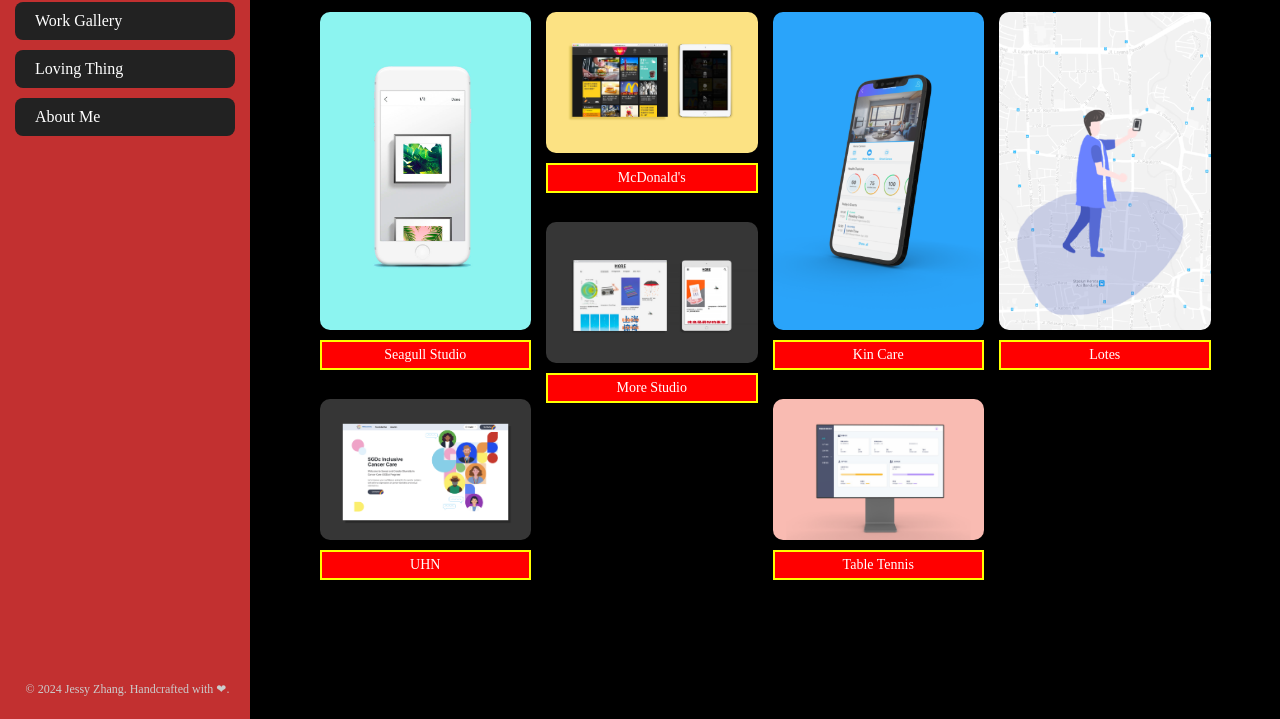
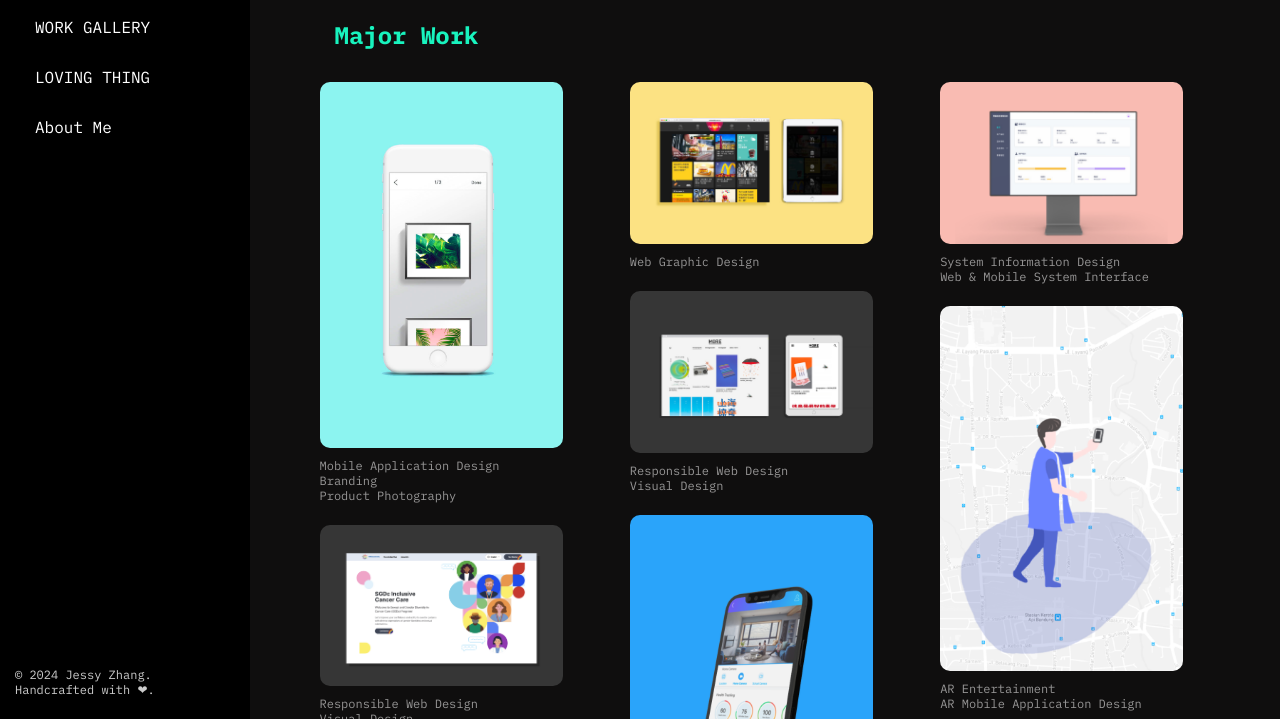
Before and after one commit to xinzhang-jessy/xinzhang-jessy.github.io, a plain HTML site: page index.html in a window 1280 px wide. Shown: the part 81-800 px from the top of the page. Drawn offline with Linux system fonts and the light colour scheme.

Commit message:
major work layout
side bar
waterfall image layout
image description

```diff
--- a/index.html
+++ b/index.html
@@ -5,6 +5,7 @@
     <meta name="viewport" content="width=device-width, initial-scale=1.0">
     <title>Jessy.Z Portfolio</title>
     <link rel="stylesheet" href="style.css">
+    <link href="https://fonts.googleapis.com/css2?family=IBM+Plex+Mono:wght@400;700&display=swap" rel="stylesheet">
 </head>
 <body>
     <div class="container">
@@ -13,14 +14,14 @@
             <nav>
                 <ul class="menu">
                     <li class="menu-item">
-                        <a href="#" aria-haspopup="true">Work Gallery</a>
+                        <a href="#" aria-haspopup="true">WORK GALLERY</a>
                         <ul class="submenu">
                             <li><a href="#">Major Work</a></li>
                             <li><a href="#">Featured Work</a></li>
                         </ul>
                     </li>
                     <li class="menu-item">
-                        <a href="#" aria-haspopup="true">Loving Thing</a>
+                        <a href="#" aria-haspopup="true">LOVING THING</a>
                         <ul class="submenu">
                             <li><a href="#">Photography</a></li>
                             <li><a href="#">Design</a></li>
@@ -29,14 +30,14 @@
                     <li class="menu-item">
                         <a href="#" aria-haspopup="true">About Me</a>
                         <ul class="submenu">
-                            <li><a href="#">Profile</a></li>
-                            <li><a href="#">Contact</a></li>
+                            <li><a href="#">Biography</a></li>
+                            <li><a href="#">Resume</a></li>
                         </ul>
                     </li>
                 </ul>
             </nav>
             <footer class="footer">
-                <p>&copy; 2024 Jessy Zhang. Handcrafted with ❤.</p>
+                <p>&copy; 2024 Jessy Zhang.<br>Handcrafted with ❤.</p>
             </footer>
         </div>
     <div class="main-content">
@@ -48,43 +49,49 @@
                     <figure>
                         <img src="tbn_major work/tbn_ss.png" alt="seagull studio">
                     </figure>
-                    <p class="description">Seagull Studio</p>
+                    <p class="description">Mobile Application Design<br>Branding<br>Product Photography</p>
                 </div>
                 <div class="waterfall-item">
                     <figure>
                         <img src="tbn_major work/tbn_uhn.png" alt="uhn">
                     </figure>
-                    <p class="description">UHN</p>
+                    <p class="description">Responsible Web Design<br>Visual Design</p>
+                <div class="waterfall-item">
+                        <figure>
+                            <img src="tbn_major work/tbn_wv.png" alt="wv">
+                        </figure>
+                        <p class="description">AR & Voice Interface Design<br>Accessible Design</p>
+                    </div>
                 </div>
                 <div class="waterfall-item">
                     <figure>
                         <img src="tbn_major work/tbn_mcd.png" alt="mcd">
                     </figure>
-                    <p class="description">McDonald's</p>
+                    <p class="description">Web Graphic Design</p>
                 </div>
                 <div class="waterfall-item">
                     <figure>
                         <img src="tbn_major work/tbn_ms.png" alt="more studio">
                     </figure>
-                    <p class="description">More Studio</p>
+                    <p class="description">Responsible Web Design<br>Visual Design</p>
                 </div>
                 <div class="waterfall-item">
                     <figure>
                         <img src="tbn_major work/tbn_kc.png" alt="kin care">
                     </figure>
-                    <p class="description">Kin Care</p>
+                    <p class="description">Mobile Application Design<br>Accessible Design<br>Health Monitor Design </p>
                 </div>
                 <div class="waterfall-item">
                     <figure>
                         <img src="tbn_major work/tbn_tt.png" alt="table tennis">
                     </figure>
-                    <p class="description">Table Tennis</p>
+                    <p class="description">System Information Design<br>Web & Mobile System Interface</p>
                 </div>
                 <div class="waterfall-item">
                     <figure>
                         <img src="tbn_major work/tbn_l.png" alt="lotes">
                     </figure>
-                    <p class="description">Lotes</p>
+                    <p class="description">AR Entertainment<br>AR Mobile Application Design</p>
                 </div>
             </main>
         </div>
--- a/style.css
+++ b/style.css
@@ -16,27 +16,32 @@
     left: 0;
     top: 0;
     overflow-y: auto;
-    background: #c23030; /* Dark tone for the sidebar */
+    background: #000000; /* Dark tone for the sidebar */
     color: #fff;
     padding: 20px 15px;
     box-sizing: border-box;
+    font-family: 'IBM Plex Mono', monospace;
+
 }
 
 .brand-name {
     font-size: 24px;
-    color: #ade8f4; /* Light blue color for the brand name */
+    color: #ffffff; /* Light blue color for the brand name */
     margin-bottom: 20px;
-    text-align: center;
+    text-align: left;
+    margin-left: 20px;
 }
 
 .menu {
     list-style: none;
     padding: 0;
     margin: 0;
+
 }
 
 .menu-item {
     margin-bottom: 10px; /* Space between menu items */
+
 }
 
 .menu-item > a {
@@ -44,15 +49,16 @@
     text-decoration: none;
     display: block;
     padding: 10px 20px;
-    border-radius: 8px; /* Rounded corners for menu items */
-    background: #222; /* Slightly darker background for menu items */
+    /*border-radius: 14px; /* Rounded corners for menu items */
+   /* background: #222; /* Slightly darker background for menu items */
     transition: background 0.3s, color 0.3s;
+    text-align: left;
 }
 
 .menu-item > a:hover,
 .menu-item > a:focus {
-    background: #444; /* Lighter shade for hover */
-    color: #ade8f4; /* Light blue for text on hover */
+    /* background: #444; /* Lighter shade for hover */
+    color: #18F3BE; /* Light blue for text on hover */
 }
 
 .submenu {
@@ -71,7 +77,7 @@
     padding: 5px 15px;
     display: block;
     text-decoration: none;
-    border-radius: 5px;
+    border-radius: 14px;
 }
 
 .submenu li a:hover {
@@ -82,7 +88,7 @@
     position: absolute;
     bottom: 10px;
     width: 90%;
-    text-align: center;
+    text-align: left;
     font-size: 12px;
     color: #ccc;
 }
@@ -108,22 +114,29 @@
     width: calc(100% - 250px);
     padding: 20px;
     box-sizing: border-box;
-    background-color: #000000; /* Set your desired background color */
+    background-color: #0F0E0E; /* Set your desired background color */
     background-attachment: fixed; /* This makes the background not scroll */
     min-height: 100vh; /* Ensures the background covers the full viewport height */
     overflow-y: auto; /* Allows content to scroll if it exceeds the viewport height */
 }
 
-/* Add this new style for the main content title */
+/* Updated styles for the main content title */
 .main-content h1 {
     color: white;
     margin-top: 0; /* Keeps the title aligned properly */
+    font-family: 'IBM Plex Mono', monospace;
+    font-weight: 600;
+    font-size: 24px;
+    margin-top: 80px;
+    margin-left: 5%; /* Align with the waterfall gallery */
+    padding-left: 15px; /* Match the padding of waterfall-item */
+    color: #18F3BE;
 }
 
 /* Adjust your existing waterfall-gallery styles */
 .waterfall-gallery {
-    column-count: 4; /* Changed from 3 to 4 */
-    column-gap: 15px;
+    column-count: 3; /* Changed from 3 to 4 */
+    column-gap: 40px;
     padding: 15px;
     width: 90%;
     margin: 0 auto;
@@ -131,7 +144,7 @@
 
 .waterfall-item {
     break-inside: avoid;
-    margin-bottom: 15px;
+    margin-bottom: 10px;
     display: flex;
     flex-direction: column;
 }
@@ -142,7 +155,7 @@
 }
 
 .waterfall-item img {
-    width: 100%;
+    width: 90%;
     height: auto;
     display: block;
 }
@@ -150,13 +163,12 @@
 .waterfall-item .description {
     display: block;
     margin-top: 10px;
-    text-align: center;
-    color: white;
-    font-size: 14px;
-    padding: 5px;
-    background-color: rgba(0, 0, 0, 0.7);
-    background-color: red !important;
-    border: 2px solid yellow !important;
+    text-align: left;
+    color: rgb(151, 150, 150);
+    font-size: 12px;
+    /*padding: 2px;*/
+    font-family: 'IBM Plex Mono', monospace;
+    font-weight: 200;
 }
 
 .waterfall-item figure:hover img,
```
Also changed, not shown: 2 other files.
